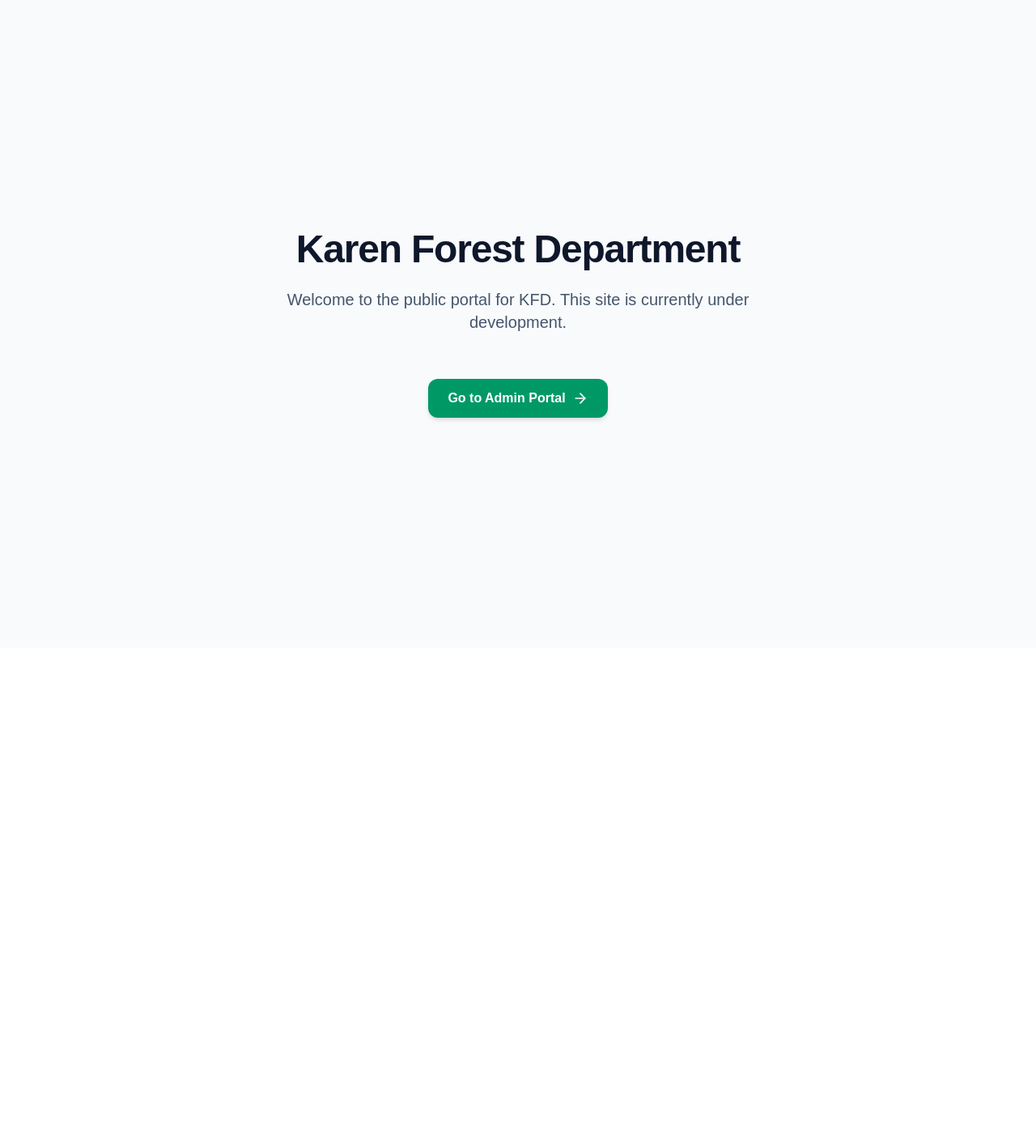
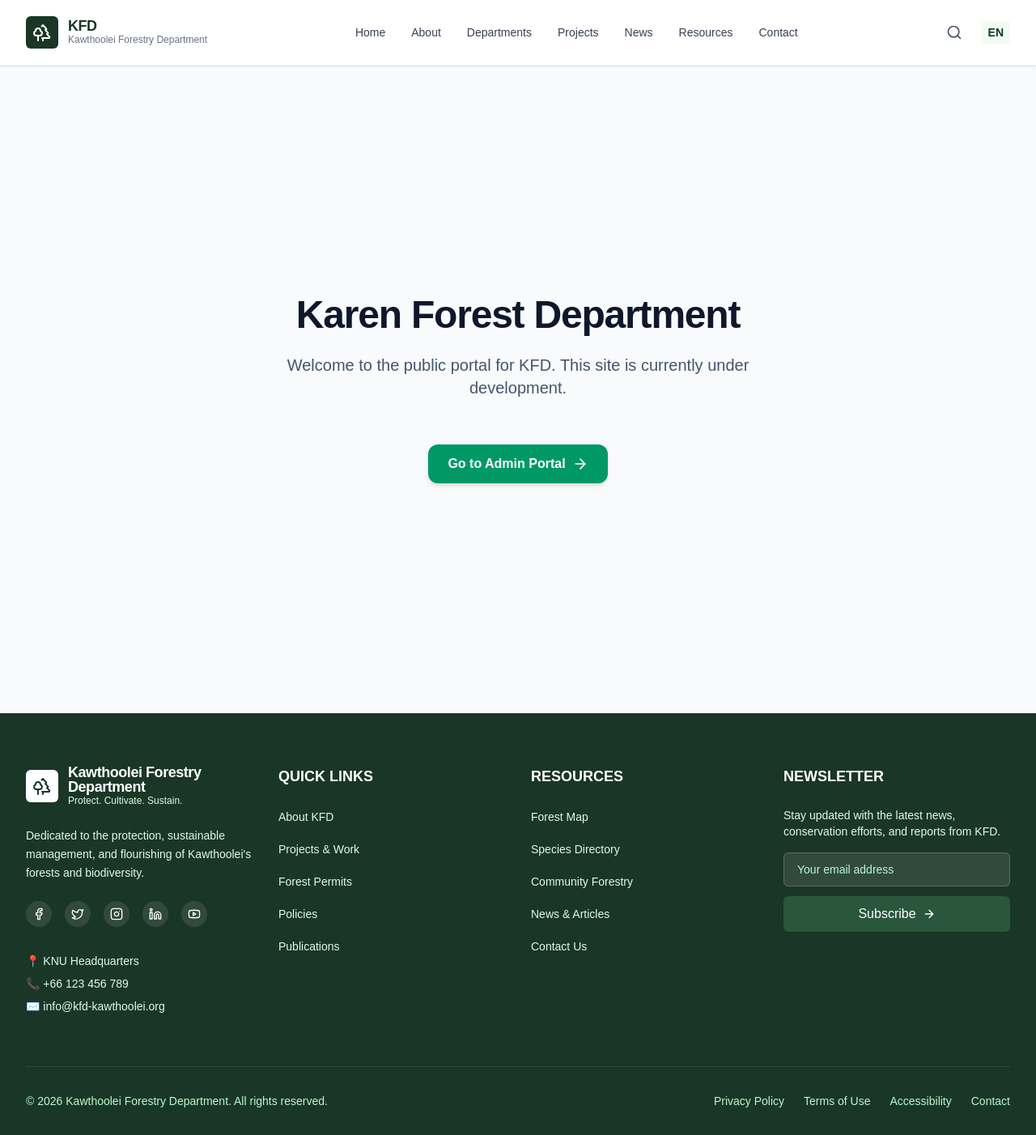
Before and after one commit to sawehkalanephaung/kfd_frontend, a Next.js app: page / in a window 1280 px wide. Shown: the whole page at 81% size. Before the commit the page ends 800 px from the top, so only its background shows below. Built offline with nearby package versions, Linux system fonts and the light colour scheme.

Commit message:
feat: landing page layout (navbar & footer)

```diff
--- /dev/null
+++ b/src/app/(public)/_components/landing/Footer.tsx
@@ -0,0 +1,111 @@
+import Link from "next/link";
+import { Trees, Facebook, Twitter, Instagram, Linkedin, Youtube, ArrowRight } from "lucide-react";
+
+export default function Footer() {
+  return (
+    <footer className="bg-[#1a3626] text-white pt-16 pb-8">
+      <div className="container mx-auto px-4 sm:px-6 lg:px-8">
+        <div className="grid grid-cols-1 md:grid-cols-2 lg:grid-cols-4 gap-12 lg:gap-8 mb-16">
+
+          {/* Brand & Description */}
+          <div className="space-y-6">
+            <Link href="/" className="flex items-center gap-3">
+              <div className="bg-white text-[#1a3626] p-2 rounded-md">
+                <Trees size={24} />
+              </div>
+              <div className="flex flex-col">
+                <span className="font-bold text-lg leading-none tracking-tight">Kawthoolei Forestry Department</span>
+                <span className="text-xs text-green-100 font-medium">Protect. Cultivate. Sustain.</span>
+              </div>
+            </Link>
+            <p className="text-sm text-green-100 leading-relaxed max-w-xs">
+              Dedicated to the protection, sustainable management, and flourishing of Kawthoolei's forests and biodiversity.
+            </p>
+            <div className="flex items-center gap-4">
+              <a href="#" className="w-8 h-8 rounded-full bg-white/10 flex items-center justify-center hover:bg-white/20 transition-colors">
+                <Facebook size={16} />
+              </a>
+              <a href="#" className="w-8 h-8 rounded-full bg-white/10 flex items-center justify-center hover:bg-white/20 transition-colors">
+                <Twitter size={16} />
+              </a>
+              <a href="#" className="w-8 h-8 rounded-full bg-white/10 flex items-center justify-center hover:bg-white/20 transition-colors">
+                <Instagram size={16} />
+              </a>
+              <a href="#" className="w-8 h-8 rounded-full bg-white/10 flex items-center justify-center hover:bg-white/20 transition-colors">
+                <Linkedin size={16} />
+              </a>
+              <a href="#" className="w-8 h-8 rounded-full bg-white/10 flex items-center justify-center hover:bg-white/20 transition-colors">
+                <Youtube size={16} />
+              </a>
+            </div>
+            <div className="text-sm text-green-100 space-y-2 pt-2">
+              <p>📍 KNU Headquarters</p>
+              <p>📞 +66 123 456 789</p>
+              <p>✉️ info@kfd-kawthoolei.org</p>
+            </div>
+          </div>
+
+          {/* Quick Links */}
+          <div>
+            <h3 className="font-bold text-lg mb-6">QUICK LINKS</h3>
+            <ul className="space-y-4">
+              <li><Link href="/about" className="text-sm text-green-100 hover:text-white transition-colors">About KFD</Link></li>
+              <li><Link href="/projects" className="text-sm text-green-100 hover:text-white transition-colors">Projects & Work</Link></li>
+              <li><Link href="/permits" className="text-sm text-green-100 hover:text-white transition-colors">Forest Permits</Link></li>
+              <li><Link href="/policies" className="text-sm text-green-100 hover:text-white transition-colors">Policies</Link></li>
+              <li><Link href="/publications" className="text-sm text-green-100 hover:text-white transition-colors">Publications</Link></li>
+            </ul>
+          </div>
+
+          {/* Resources */}
+          <div>
+            <h3 className="font-bold text-lg mb-6">RESOURCES</h3>
+            <ul className="space-y-4">
+              <li><Link href="/map" className="text-sm text-green-100 hover:text-white transition-colors">Forest Map</Link></li>
+              <li><Link href="/species" className="text-sm text-green-100 hover:text-white transition-colors">Species Directory</Link></li>
+              <li><Link href="/community" className="text-sm text-green-100 hover:text-white transition-colors">Community Forestry</Link></li>
+              <li><Link href="/news" className="text-sm text-green-100 hover:text-white transition-colors">News & Articles</Link></li>
+              <li><Link href="/contact" className="text-sm text-green-100 hover:text-white transition-colors">Contact Us</Link></li>
+            </ul>
+          </div>
+
+          {/* Newsletter */}
+          <div>
+            <h3 className="font-bold text-lg mb-6">NEWSLETTER</h3>
+            <p className="text-sm text-green-100 mb-4">
+              Stay updated with the latest news, conservation efforts, and reports from KFD.
+            </p>
+            <form className="flex flex-col gap-3">
+              <input
+                type="email"
+                placeholder="Your email address"
+                className="w-full bg-white/10 border border-white/20 rounded-md px-4 py-2.5 text-sm text-white placeholder:text-green-200 focus:outline-none focus:ring-2 focus:ring-white/50 transition-all"
+                required
+              />
+              <button
+                type="submit"
+                className="w-full bg-[#2a563c] hover:bg-[#326949] text-white font-medium py-2.5 rounded-md flex items-center justify-center gap-2 transition-colors"
+              >
+                Subscribe <ArrowRight size={16} />
+              </button>
+            </form>
+          </div>
+
+        </div>
+
+        {/* Bottom Bar */}
+        <div className="border-t border-white/10 pt-8 flex flex-col md:flex-row items-center justify-between gap-4">
+          <p className="text-sm text-green-200">
+            © {new Date().getFullYear()} Kawthoolei Forestry Department. All rights reserved.
+          </p>
+          <div className="flex items-center gap-6">
+            <Link href="/privacy" className="text-sm text-green-200 hover:text-white transition-colors">Privacy Policy</Link>
+            <Link href="/terms" className="text-sm text-green-200 hover:text-white transition-colors">Terms of Use</Link>
+            <Link href="/accessibility" className="text-sm text-green-200 hover:text-white transition-colors">Accessibility</Link>
+            <Link href="/contact" className="text-sm text-green-200 hover:text-white transition-colors">Contact</Link>
+          </div>
+        </div>
+      </div>
+    </footer>
+  );
+}
--- /dev/null
+++ b/src/app/(public)/_components/landing/Navbar.tsx
@@ -0,0 +1,55 @@
+import Link from "next/link";
+import { Search, Trees } from "lucide-react";
+
+export default function Navbar() {
+  const navLinks = [
+    { name: "Home", href: "/" },
+    { name: "About", href: "/about" },
+    { name: "Departments", href: "/departments" },
+    { name: "Projects", href: "/projects" },
+    { name: "News", href: "/news" },
+    { name: "Resources", href: "/resources" },
+    { name: "Contact", href: "/contact" },
+  ];
+
+  return (
+    <header className="sticky top-0 z-50 w-full bg-white border-b border-gray-100 shadow-sm">
+      <div className="container mx-auto px-4 sm:px-6 lg:px-8 h-20 flex items-center justify-between">
+        {/* Logo */}
+        <Link href="/" className="flex items-center gap-3">
+          <div className="bg-[#1a3626] text-white p-2 rounded-md">
+            <Trees size={24} />
+          </div>
+          <div className="flex flex-col">
+            <span className="font-bold text-lg leading-none text-[#1a3626] tracking-tight">KFD</span>
+            <span className="text-xs text-gray-500 font-medium">Kawthoolei Forestry Department</span>
+          </div>
+        </Link>
+
+        {/* Navigation Links */}
+        <nav className="hidden lg:flex items-center gap-8">
+          {navLinks.map((link) => (
+            <Link
+              key={link.name}
+              href={link.href}
+              className="text-sm font-medium text-gray-700 hover:text-[#1a3626] transition-colors"
+            >
+              {link.name}
+            </Link>
+          ))}
+        </nav>
+
+        {/* Actions */}
+        <div className="flex items-center gap-6">
+          <button className="text-gray-600 hover:text-[#1a3626] transition-colors" aria-label="Search">
+            <Search size={20} />
+          </button>
+
+          <div className="flex items-center gap-1">
+            <span className="text-sm font-semibold text-[#1a3626] bg-green-50 px-2 py-1 rounded">EN</span>
+          </div>
+        </div>
+      </div>
+    </header>
+  );
+}
--- /dev/null
+++ b/src/app/(public)/layout.tsx
@@ -0,0 +1,16 @@
+import Navbar from "./_components/landing/Navbar";
+import Footer from "./_components/landing/Footer";
+
+export default function PublicLayout({
+  children,
+}: {
+  children: React.ReactNode;
+}) {
+  return (
+    <div className="flex flex-col min-h-screen">
+      <Navbar />
+      <main className="flex-1">{children}</main>
+      <Footer />
+    </div>
+  );
+}
```
